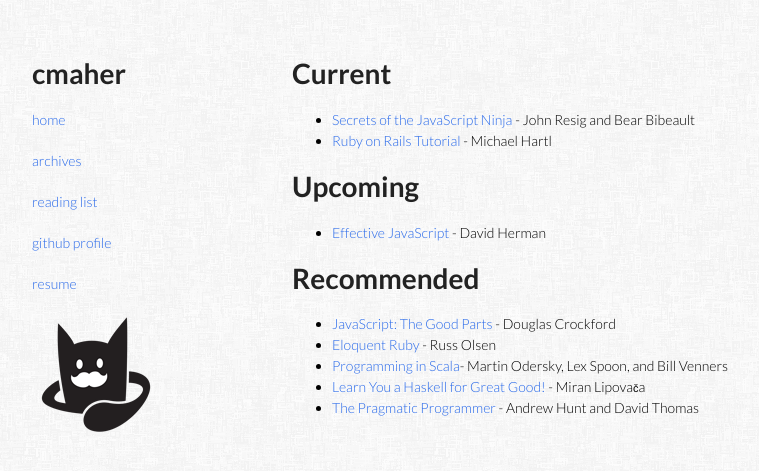
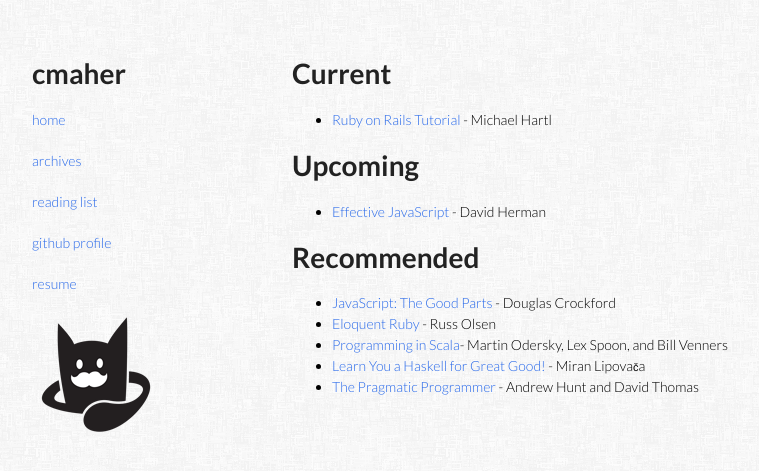
Before and after one commit to cmaher/cmaher.github.com, a Jekyll site: the page built from reading.md, in a window 1280 px wide. Shown: the top 471 px of the page, without its empty margins (178-937 px from the left). Built offline with Jekyll 4.4.1, drawn with Linux system fonts in a browser that asks for light colours.

Commit message:
Update reading.md

```diff
--- a/reading.md
+++ b/reading.md
@@ -5,7 +5,6 @@
 
 #Current
 
-- [Secrets of the JavaScript Ninja](http://www.amazon.com/Secrets-JavaScript-Ninja-John-Resig/dp/193398869X/) - John Resig and Bear Bibeault
 - [Ruby on Rails Tutorial](http://ruby.railstutorial.org/ruby-on-rails-tutorial-book) - Michael Hartl
 
 #Upcoming
```
